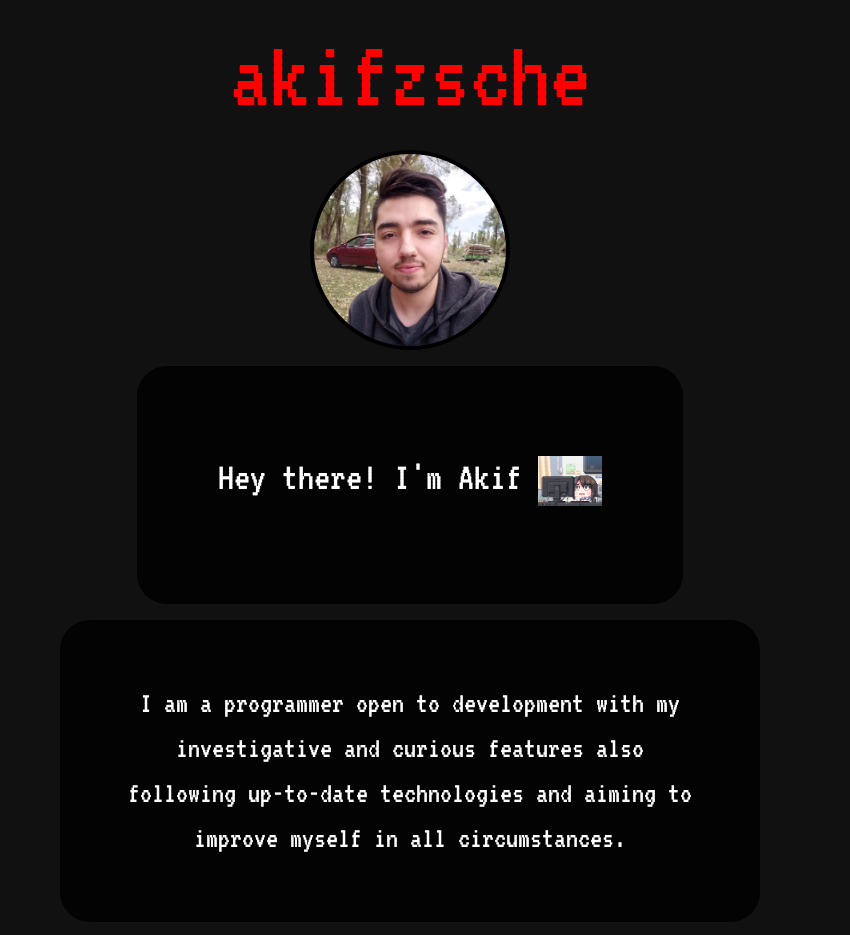
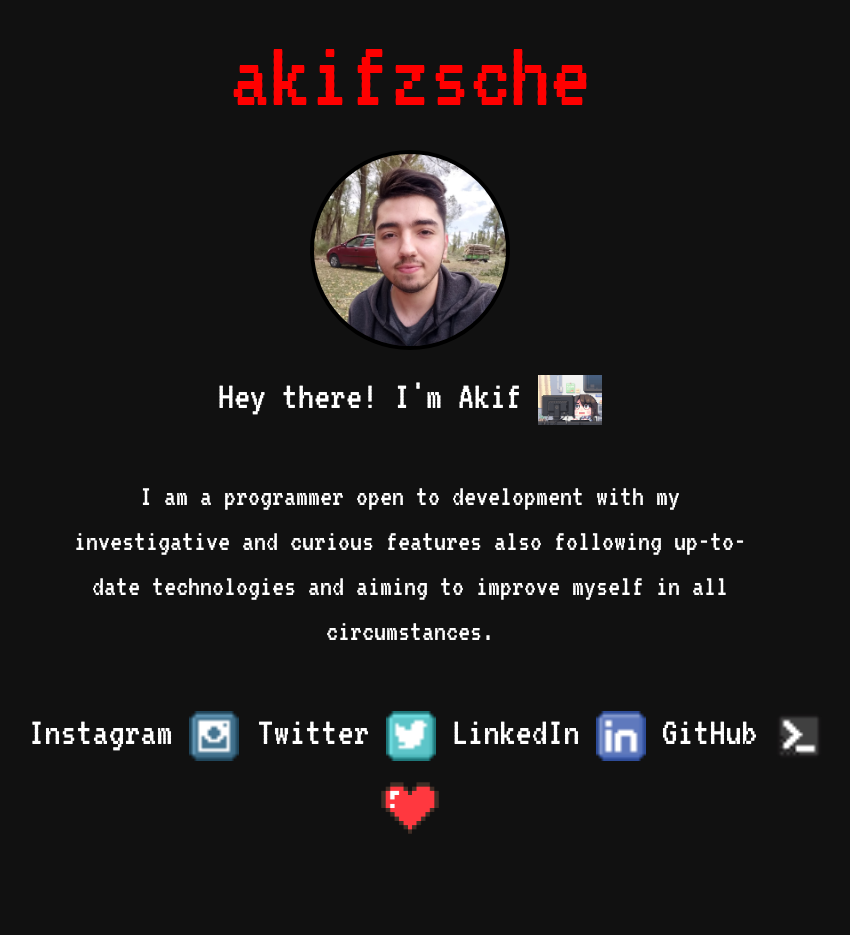
Before and after one commit to akifkomurcu/akifkomurcu.github.io, a plain HTML site: page index.html in a window 1280 px wide. Shown: the top 935 px of the page, without its empty margins (230-1080 px from the left). After the commit the page ends 886 px from the top, so only its background shows below. Drawn offline with nearby package versions, Linux system fonts and the light colour scheme.

Commit message:
card class removed

```diff
--- a/index.html
+++ b/index.html
@@ -25,14 +25,16 @@
         <div class="mb-3">
             <img id="picture" src="./img/resim.jpg" class="ortala">
         </div>
-        <div class="about ortala">
-            <div class="card mb-3 ortalayatay">
+        <div class="about ortala mb-3">
+              <!-- card class removed  -->
+            <div class=" mb-3 ortalayatay">
                 <p> Hey there! I'm Akif <img style="height: 50px;" src="./img/Programmer Day - Porforever.gif">
                 </p>
             </div>
         </div>
         <div class="ortala">
-            <div class="card mb-3 main" style="font-size: 30px; ">
+            <!-- card class removed  -->
+            <div class=" mb-5 main" style="font-size: 30px; ">
                 I am a programmer open to development with my investigative and
                 curious features also following up-to-date technologies and aiming to
                 improve myself in all circumstances.
--- a/style.css
+++ b/style.css
@@ -1,56 +1,66 @@
-body{
+body {
     background: rgb(17, 17, 17);
     color: white;
 
     font-family: 'VT323', monospace;
     font-size: 40px;
 }
-.akif{
+
+.akif {
     font-size: 100px;
     display: flex;
     justify-content: center;
     text-align: center;
     color: red;
 }
+
 a:link {
     color: #ffffff;
     text-decoration: none;
 }
+
 a:visited {
     color: #ffffff;
     text-decoration: none;
 }
+
 a:hover {
     color: #ffffff;
     background-color: rgba(46, 46, 45, 0.555);
 
 }
-.ulist li{
+
+.ulist li {
     text-decoration: none;
     display: inline;
-    list-style-type:none;
+    list-style-type: none;
 }
-.ortala{
+
+.ortala {
     display: flex;
     justify-content: center;
 }
-.main{
+
+.main {
 
     width: 700px;
 
 }
-.ortalayatay{
+
+.ortalayatay {
     display: flex;
     justify-content: center;
     text-align: center;
 }
-#picture{
+
+#picture {
     border-radius: 100%;
     border: 4px solid black;
     margin: auto;
     width: 200px;
     height: 200px;
 }
+
 .card {
     background: #000000d0;
     color: white;
@@ -58,26 +68,29 @@ a:hover {
     border-radius: 30px;
 
 
-  }
-  .social>ul>li{
-      margin-left: 3px;
-  }
+}
 
-@media (min-width: 100px)  {
+.social>ul>li {
+    margin-left: 3px;
+}
+
+@media (min-width: 100px) {
 
 
-    .ulist li{
-        display:block;
+    .ulist li {
+        display: block;
     }
 
 }
-@media (min-width: 463px)  {
 
-    .main{
+@media (min-width: 463px) {
+
+    .main {
         text-align: center;
     }
-    .ulist li{
-        display:inline;
+
+    .ulist li {
+        display: inline;
     }
 
 }
```
